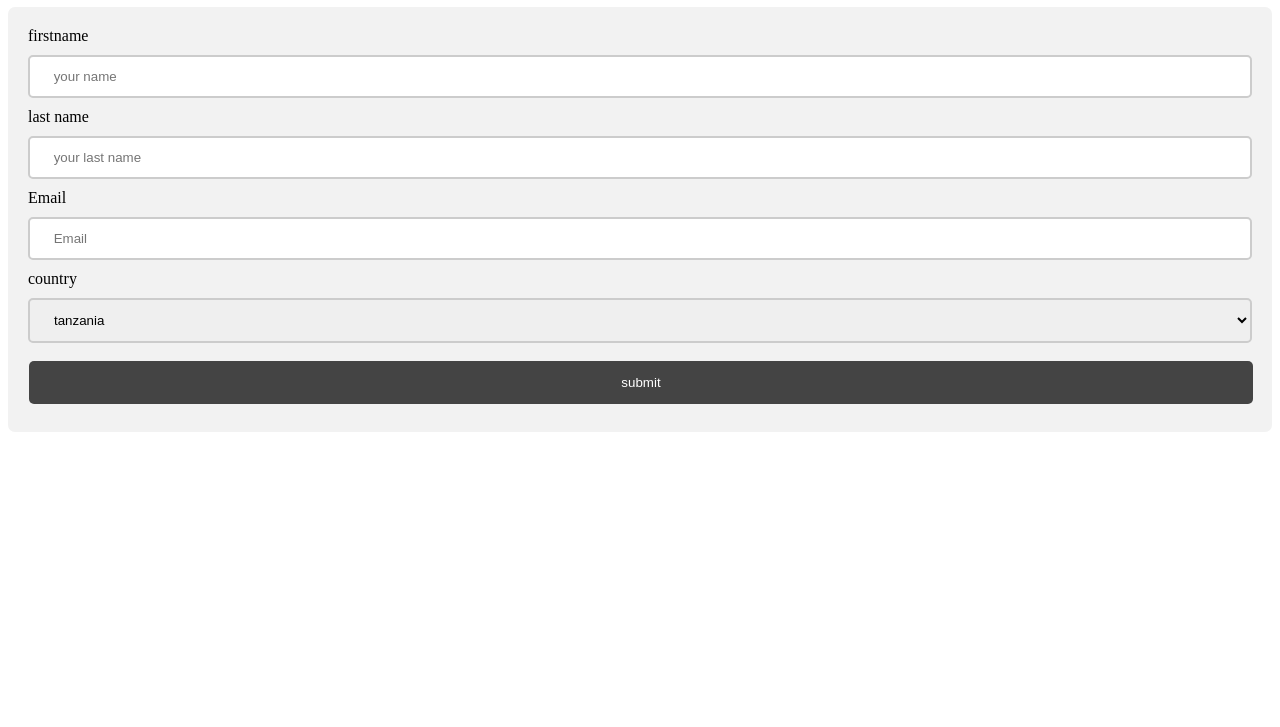
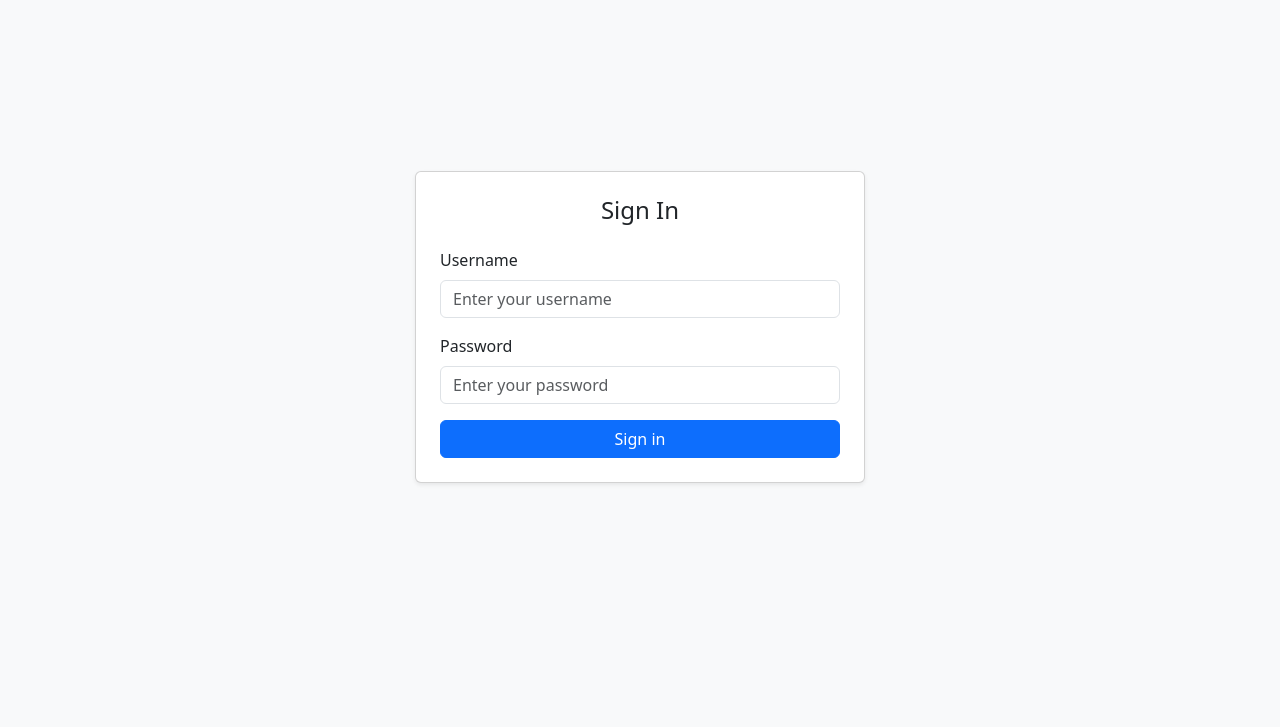
Before and after one commit to travisjr/web, a plain HTML site: page form.html in a window 1280 px wide. Shown: the part 73-800 px from the top of the page. Drawn offline with nearby package versions, Linux system fonts and the light colour scheme.

Commit message:
Update form.html

```diff
--- a/form.html
+++ b/form.html
@@ -1,87 +1,46 @@
 <!DOCTYPE html>
 <html lang="en">
 <head>
-    <a href="style.css"> </a>
+  <meta charset="UTF-8" />
+  <meta name="viewport" content="width=device-width, initial-scale=1.0" />
+  <title>Login Form</title>
+  <!-- Bootstrap 5 CDN -->
+  <link href="https://cdn.jsdelivr.net/npm/bootstrap@5.3.3/dist/css/bootstrap.min.css" rel="stylesheet" />
+</head>
+<body class="bg-light d-flex justify-content-center align-items-center vh-100">
 
-    <title>Document</title>
-    <style>
-        input[ type=text], select{
-            width: 100%;
-            padding: 12px 20px;
-            margin: 10px 0;
-            display: inline-block;
-            border: 2px solid #ccc;
-            border-radius: 5px;
-            box-sizing: border-box;
-            box-shadow: #ccc;
-        }
-        input[type=submit] {
-            width: 100%;
-            background-color: #444;
-            color: white;
-            padding: 14px 20px;
-            margin: 8px 1px;
-            border: none;
-            border-radius: 5px;
-            box-shadow: #ccc;
-            cursor: pointer;
-        }
-        input[type=submit]:hover{
-            background-color: #aaaa;
-        }
-        div{
-            border-radius: 7px;
-            background-color: #f2f2f2;
-            padding: 20px;
-        }
-        h1{
-            font-family: Algerian;
+  <div class="card shadow-sm p-4" style="width: 100%; max-width: 450px;">
+    <h4 class="text-center mb-4">Sign In</h4>
+    <form id="formContainer">
+      <div class="mb-3">
+        <label for="username" class="form-label">Username</label>
+        <input type="text" class="form-control" id="username" placeholder="Enter your username" />
+      </div>
+      <div class="mb-3">
+        <label for="inputPassword4" class="form-label">Password</label>
+        <input type="password" class="form-control" id="inputPassword4" placeholder="Enter your password" />
+      </div>
+      <div class="d-grid">
+        <button type="submit" class="btn btn-primary">Sign in</button>
+      </div>
+    </form>
+  </div>
 
-        }
-    </style>
-</head>
-<body style="background-image: image(c:\Users\JMA OFFICIAL\OneDrive\Desktop\my project\Screenshot_20250427_211128_Instagram.jpg);">
-    <h1 > BARCELONA shop</h1>
-    <div>
-        <form action="">
-            <label for="fname"> firstname</label>
-            <input type="text" id="fname" name=" firstname" placeholder=" your name">
+  <!-- Bootstrap JS (optional if needed later) -->
+  <script src="https://cdn.jsdelivr.net/npm/bootstrap@5.3.3/dist/js/bootstrap.bundle.min.js"></script>
 
-            <label for="lname"> last name</label>
-            <input type="text" id="lname" name="last name" placeholder=" your last name">
+  <script>
+    document.getElementById('formContainer').addEventListener('submit', (e) => {
+      e.preventDefault();
+      const name = document.getElementById('username').value.trim();
+      const password = document.getElementById('inputPassword4').value.trim();
 
-            <label for=" email"> Email</label>
-            <input type="text" id="email" name="email" placeholder=" Email">
-
-            <label for="country"> country</label>
-            <select name="id" id="country" name="country">
-                <option value="tanzania"> tanzania</option>
-                <option value="kenya"> kenya</option>
-                <option value="uganda">uganda</option>
-                <option value="nigeria"> nigeria</option>
-                <option value=" togo"> togo</option>
-                <option value="mozambique"> mozambique</option>
-                <option value=" usa"> usa</option>
-                <option value=" canada"> canada</option>
-                <option value=" australia "> australia</option>
-                <option value="england"> england</option>
-
-            </select>
-
-            <input type="submit" value="submit">
-  <script>
-  document.getElementById("contact-form").addEventListener("submit", function(event) {
-    const name = document.getElementById("name").value;
-    const email = document.getElementById("email").value;
-    if (!name || !email) {
-      alert("Please fill in all fields.");
-      event.preventDefault();
-    }
-  });
-</script>
-
-
-
-    </div>
+      if (!name || !password) {
+        return alert(`Please fill in your username and password ❌`);
+      } else {
+        return alert(`Hello ${name}, you have successfully logged in ✅`);
+      }
+    });
+  </script>
 </body>
 </html>
```
